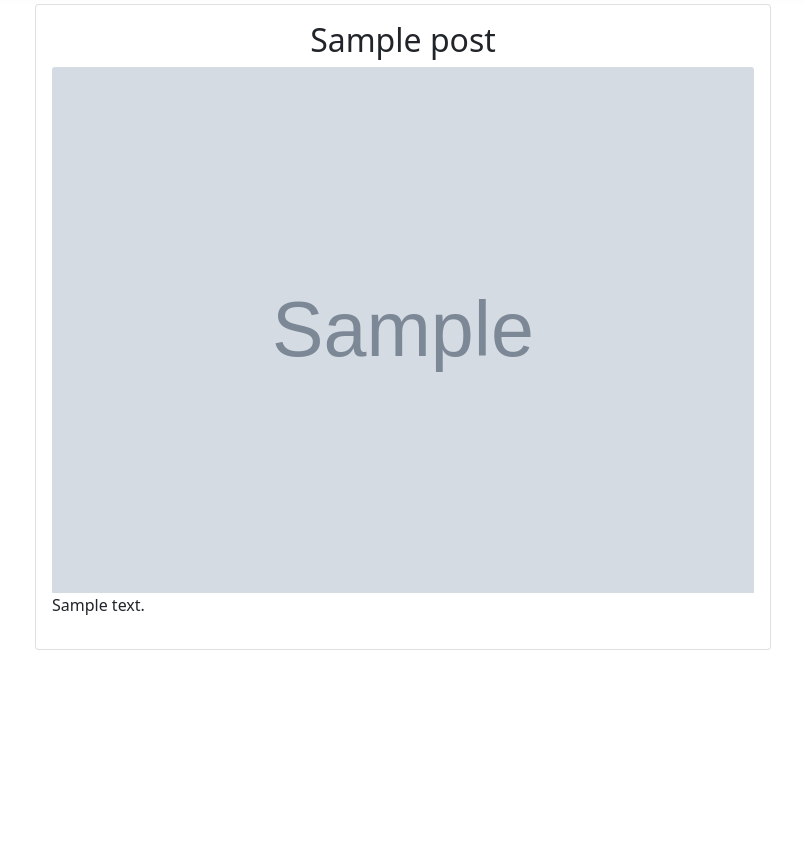
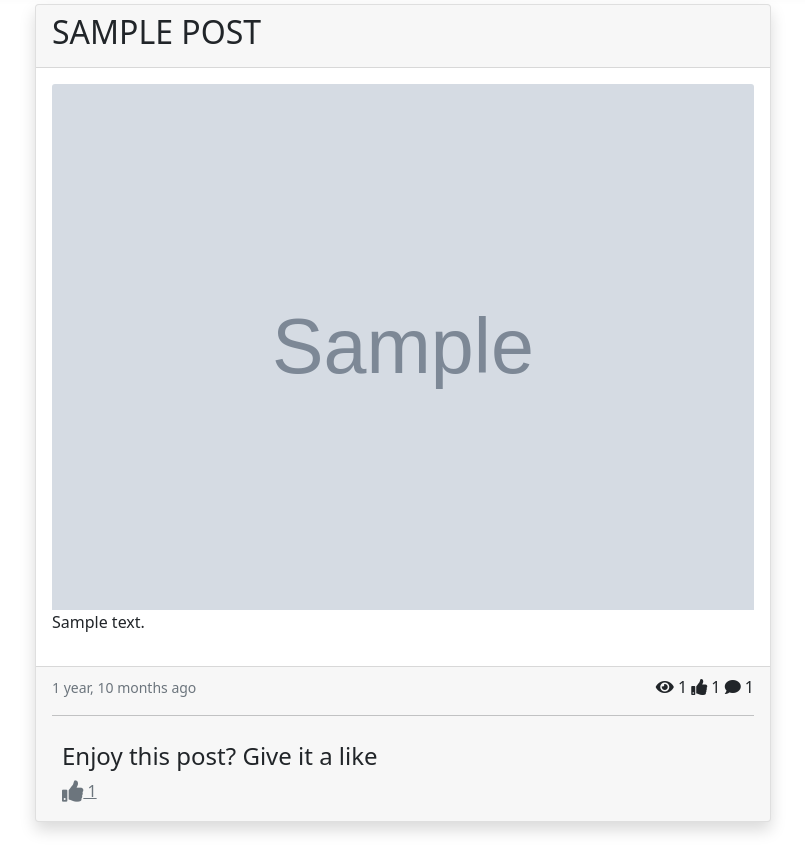
Before and after one commit to DanielArturoAlejoAlvarez/Blog-With-Django-3.2.9-Full-Python-3.8, a Django app: a page that uses templates/base.html in a window 1280 px wide. Shown: the part 165-1011 px from the top of the page, without its empty margins (237-1042 px from the left). Before the commit the page ends 815 px from the top, so only its background shows below. Run offline with Django 3.2, Linux system fonts and the light colour scheme; tables that the repository leaves empty hold one stand-in row (values such as "Sample post"); grey boxes marked "Sample" are stand-in pictures; some libraries are stand-ins or nearby versions.

Commit message:
Adding like post in detail view

```diff
--- a/templates/base.html
+++ b/templates/base.html
@@ -17,7 +17,7 @@
   <body>
     <nav class="navbar navbar-expand-lg navbar-dark bg-dark shadow">
       <div class="container-fluid">
-        <a class="navbar-brand bg-white p-2" href="/">
+        <a class="navbar-brand bg-white p-2" href="{% url 'list' %}">
           <img width="150" src="https://www.bostondynamics.com/themes/custom/isovera/logo.svg" alt="">
         </a>
         <button
--- a/templates/posts/post_detail.html
+++ b/templates/posts/post_detail.html
@@ -2,14 +2,39 @@
 
 
   <div class="row my-4">
-    <div class="col-8 offset-md-2">
-      <div class="card card-body">
-        <h2 class="text-center">{{object.title}}</h2>
-        <img src="{{object.thumbnail.url}}" alt="{{object.title}}" class="card-img-top">
-        <p>{{object.content}}</p>
+      <div class="col-12 col-md-8 offset-md-2">
+
+        <div class="card shadow">
+          <div class="card-header"><h2>{{object.title | upper}}</h2></div>
+          <div class="card-body">
+            <img src="{{object.thumbnail.url}}" alt="{{object.title}}" class="card-img-top">
+
+            <p>{{object.content}}</p>
+          </div>
+          <div class="card-footer">
+            <p class="float-end">
+              <span><i class="fas fa-eye"></i> {{object.get_view_count}}</span>
+              <span><i class="fas fa-thumbs-up"></i> {{object.get_like_count}}</span>
+              <span><i class="fas fa-comment"></i> {{object.get_comment_count}}</span>
+            </p>
+            <p class="card-text text-muted"><small>{{object.publish_date | timesince}} ago</small></p>
+
+            <hr>
+            <div style="padding: 10px;">
+              <h4>Enjoy this post? Give it a like</h4>
+              <a href="" class="text-muted">
+                <i class="fas fa-thumbs-up fa-lg"></i> {{object.get_like_count}}
+              </a>
+            </div>
+
+          </div>
+
+
+        </div>
+
       </div>
+
     </div>
-  </div>
 
 
 {% endblock content %}
```
